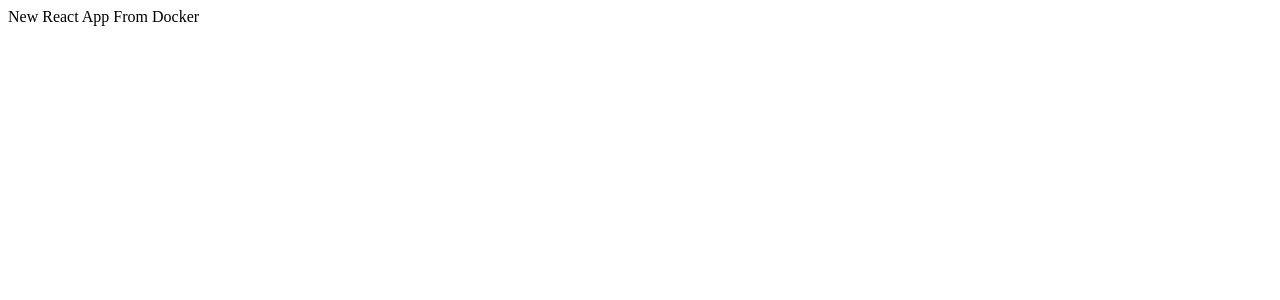
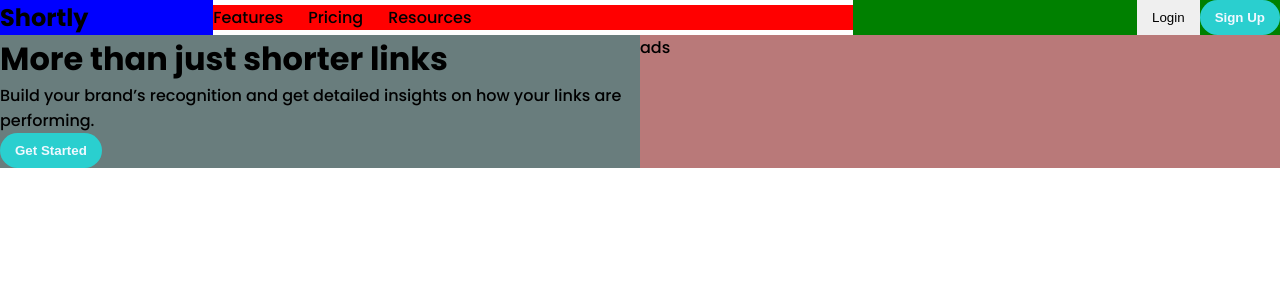
Before and after one commit to moodyomar/shortly, a React (Create React App) app: page / in a window 1280 px wide. Shown: the top 300 px of the page. Built offline with nearby package versions, Linux system fonts and the light colour scheme; the HTML template or start-up script is replaced by a standard one.

Commit message:
basic structor for nav + hero

```diff
--- a/public/index.html
+++ b/public/index.html
@@ -18,6 +18,5 @@
   <body>
     <noscript>You need to enable JavaScript to run this app.</noscript>
     <div id="root"></div>
-
   </body>
 </html>
--- a/src/App.css
+++ b/src/App.css
@@ -0,0 +1,82 @@
+@import url('https://fonts.googleapis.com/css2?family=Poppins:wght@500;700&display=swap');
+*{
+ margin:0px;
+ padding:0px;
+ box-sizing: border-box;
+}
+:root{
+
+/* ### Primary */
+
+--Cyan: hsl(180, 66%, 49%);
+--Dark-Violet: hsl(257, 27%, 26%);
+
+/* ### Secondary */
+
+--Red: hsl(0, 87%, 67%);
+
+/* ### Neutral */
+
+--Gray: hsl(0, 0%, 75%);
+--Grayish-Violet: hsl(257, 7%, 63%);
+--Very-Dark-Blue: hsl(255, 11%, 22%);
+--Very-Dark-Violet: hsl(260, 8%, 14%);
+
+--Font-size: 18px;
+--Family: [Poppins](https://fonts.google.com/specimen/Poppins);
+--Weights: 500, 700;
+}
+
+body{
+  font-family: 'Poppins', sans-serif;
+}
+.btn{
+  border: none;
+  outline: none;
+  padding: 10px 15px;
+}
+.primary{
+  background-color: var(--Cyan);
+  color: aliceblue;
+  font-weight: 700;
+}
+.round{
+  border-radius: 20px;
+}
+.Navbar{
+display: flex;
+width:100vw;
+justify-content: space-around;
+align-items: center;
+}
+.logo{
+  flex: 1;
+background-color: blue;
+}
+.navlinks{
+list-style-type: none;
+display: flex;
+background-color: red;
+flex: 3;
+}
+.navlinks li{
+margin-right:25px;
+}
+.login-signup{
+flex: 2;
+display: flex;
+justify-content: flex-end;
+background-color: green;
+}
+.Hero{
+  width:100vw;
+  display: flex;
+}
+.left-col{
+background-color: rgb(105, 125, 125);
+width:50%;
+}
+.right-col{
+  background-color: rgb(185, 121, 121);
+  width:50%;
+}
--- a/src/App.js
+++ b/src/App.js
@@ -1,9 +1,12 @@
 import './App.css';
+import Hero from './components/Hero';
+import Navbar from './components/Navbar';
 
 function App() {
   return (
     <div className="App">
-     New React App From Docker
+      <Navbar/>
+      <Hero/>
     </div>
   );
 }
--- /dev/null
+++ b/src/components/Hero.js
@@ -0,0 +1,23 @@
+import React from 'react';
+
+
+const Hero = () => {
+
+return(
+
+<div className='Hero'>
+<div className="left-col">
+<h1>More than just shorter links</h1>
+<p>Build your brand’s recognition and get detailed insights
+  on how your links are performing.</p>
+  <button className='btn primary round'>Get Started</button>
+</div>
+<div className="right-col">
+ads
+</div>
+</div>
+
+)
+}
+
+export default Hero
--- /dev/null
+++ b/src/components/Navbar.js
@@ -0,0 +1,24 @@
+import React from 'react';
+
+
+const Navbar = () => {
+
+return(
+
+<nav className='Navbar'>
+<h1 className="logo">Shortly</h1>
+<ul className="navlinks">
+    <li>Features</li>
+    <li>Pricing</li>
+    <li>Resources</li>
+</ul>
+<div className="login-signup">
+  <button className='btn login'>Login</button>
+  <button className='btn primary round'>Sign Up</button>
+</div>
+</nav>
+
+)
+}
+
+export default Navbar
```
Also changed, not shown: src/components/Shortner.js (added).
